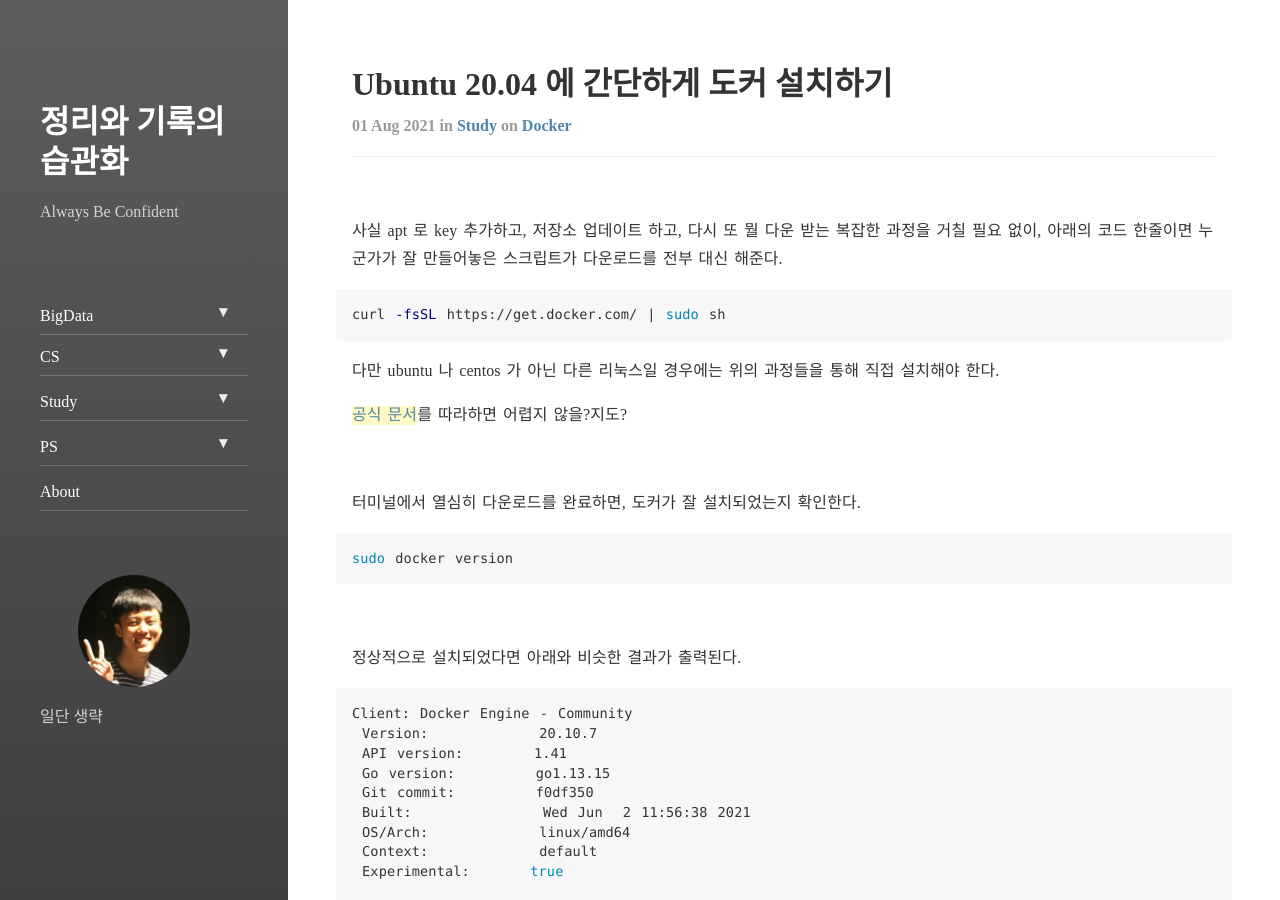
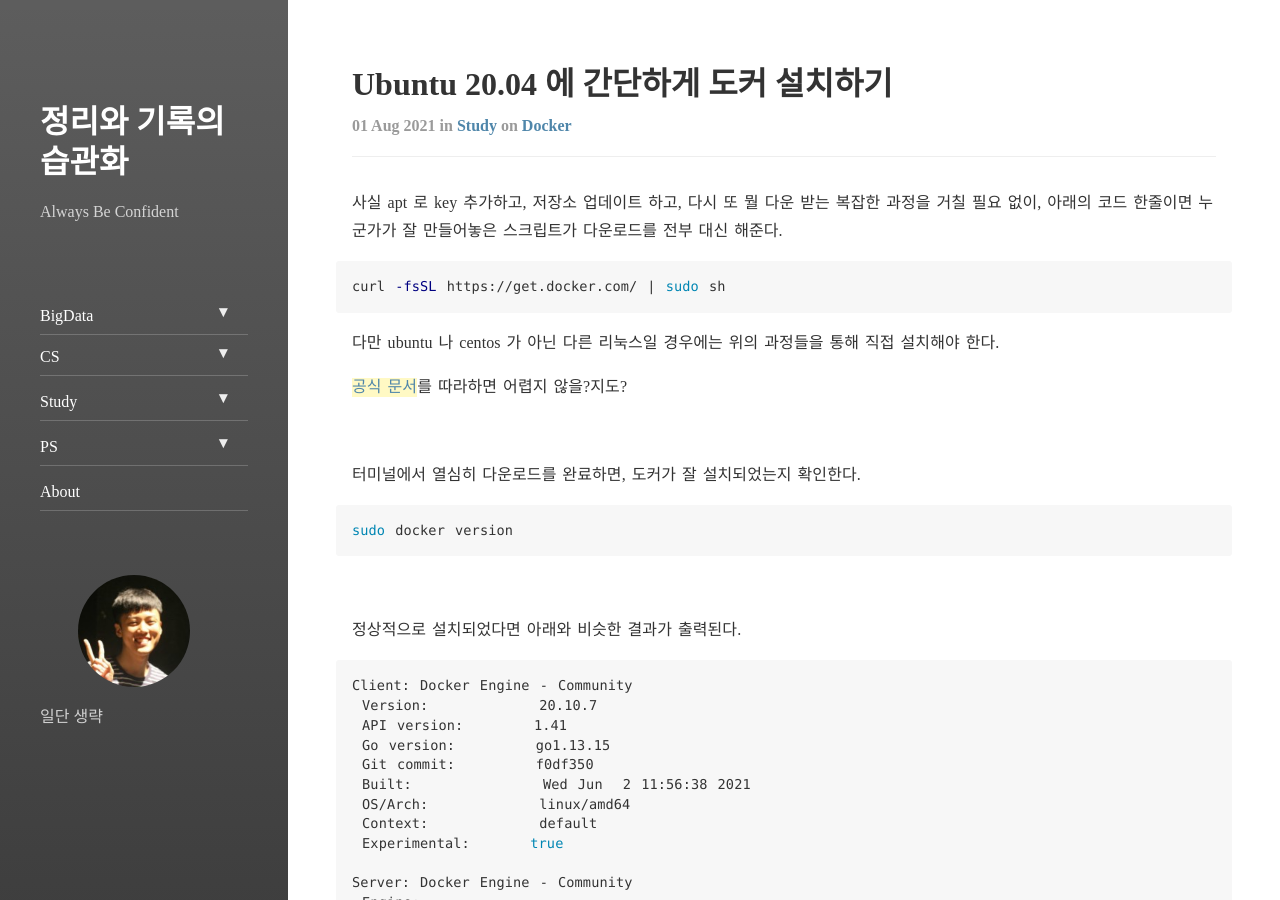
Before and after one commit to bconfiden2/bconfiden2.github.io, a Jekyll site: the page built from _posts/docker/2021-08-01-docker-install.md, in a window 1280 px wide and 900 px high. Built offline with Jekyll 4.4.1, drawn with Linux system fonts in a browser that asks for light colours; nearby versions of some CDN libraries.

Commit message:
modify : delete newline in posting

```diff
--- a/_includes/post.html
+++ b/_includes/post.html
@@ -26,11 +26,8 @@
   {% unless include.excerpt %}
   <div class="markdown-body">
 
+    {{ post.content }}
 
-    <br />
-    {{ post.content }}
-    <!-- <br /> -->
-    <br />
   </div>
   {% else %}
   {{ post.excerpt }}
```
